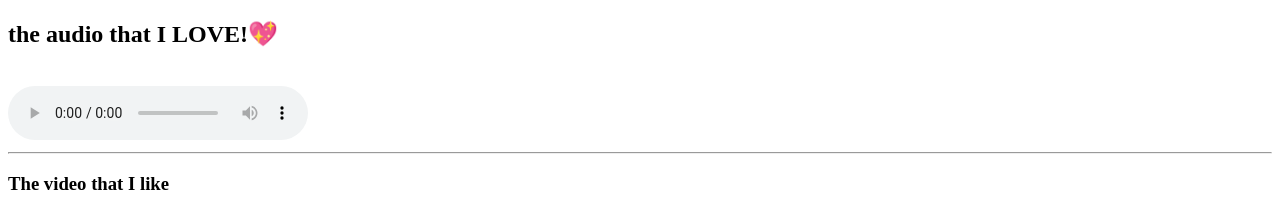
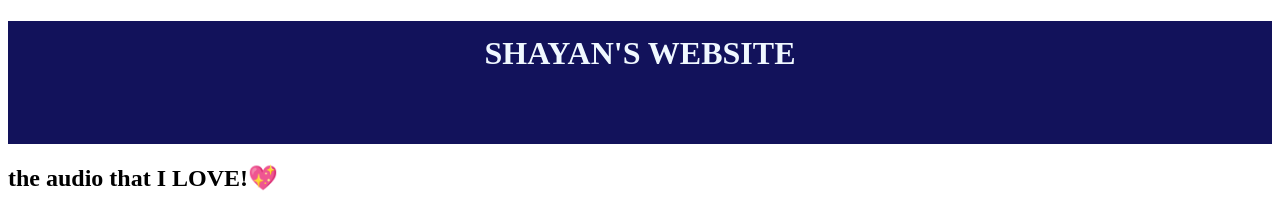
Before and after one commit to shayannikfar/shayancse134hw5, a plain HTML site: page myfavorite.html in a window 1280 px wide. Shown: the top 209 px of the page. Drawn offline with Linux system fonts and the light colour scheme.

Commit message:
Shayoushh

```diff
--- a/myfavorite.html
+++ b/myfavorite.html
@@ -1,13 +1,44 @@
 <!DOCTYPE html>
 <html lang="en">
    <head>
-    <meta charset="utf-8">
+    <meta charset="utf-8" name="viewport" content="width=device-width, initial-scale=1.0">
     <title>Favorite page</title>
    </head>
+
+   <style>
+    header {
+       background-color: rgb(18, 18, 91);
+       width: 100;
+       height: fit-content;
+       text-align: center;
+
+    }
+    #name-h {
+        color: aliceblue;
+        font-family: 'Times New Roman', Times, serif;
+        line-height: 65px;
+        justify-content: center;
+        text-align: center;
+
+     }
+  </style>
+
    <body>
-      <header>
+        <header>
 
-      </header>
+          <h1 id="name-h">
+             SHAYAN'S WEBSITE
+          </h1>
+          <br>
+          <br>
+
+
+
+
+
+
+       </header>
+
 
 
       <main>
```
Also changed, not shown: index.html (+3 -1 lines), mybackground.html (+31 -2 lines), mylinks.html (+33 -2 lines).
